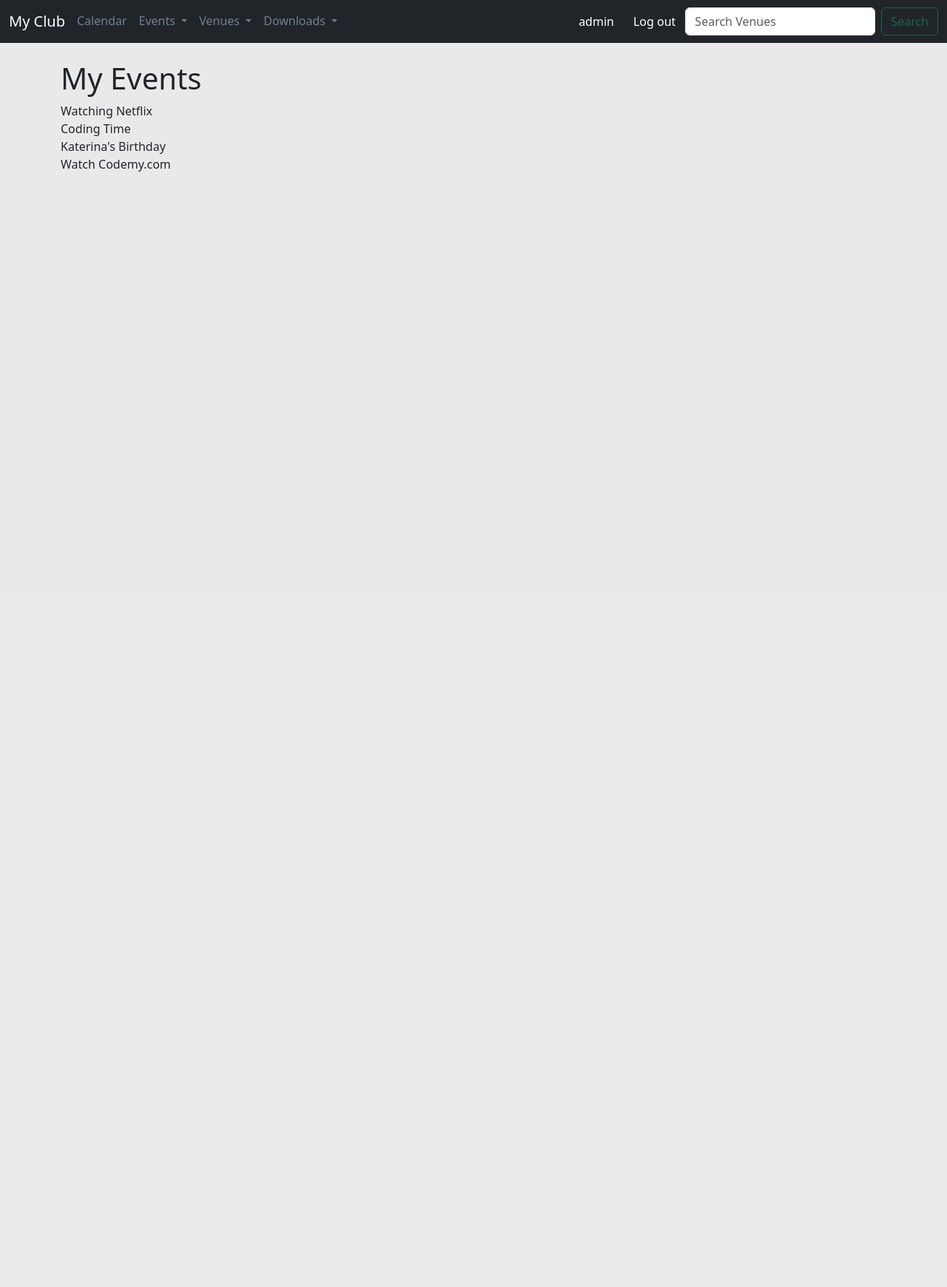
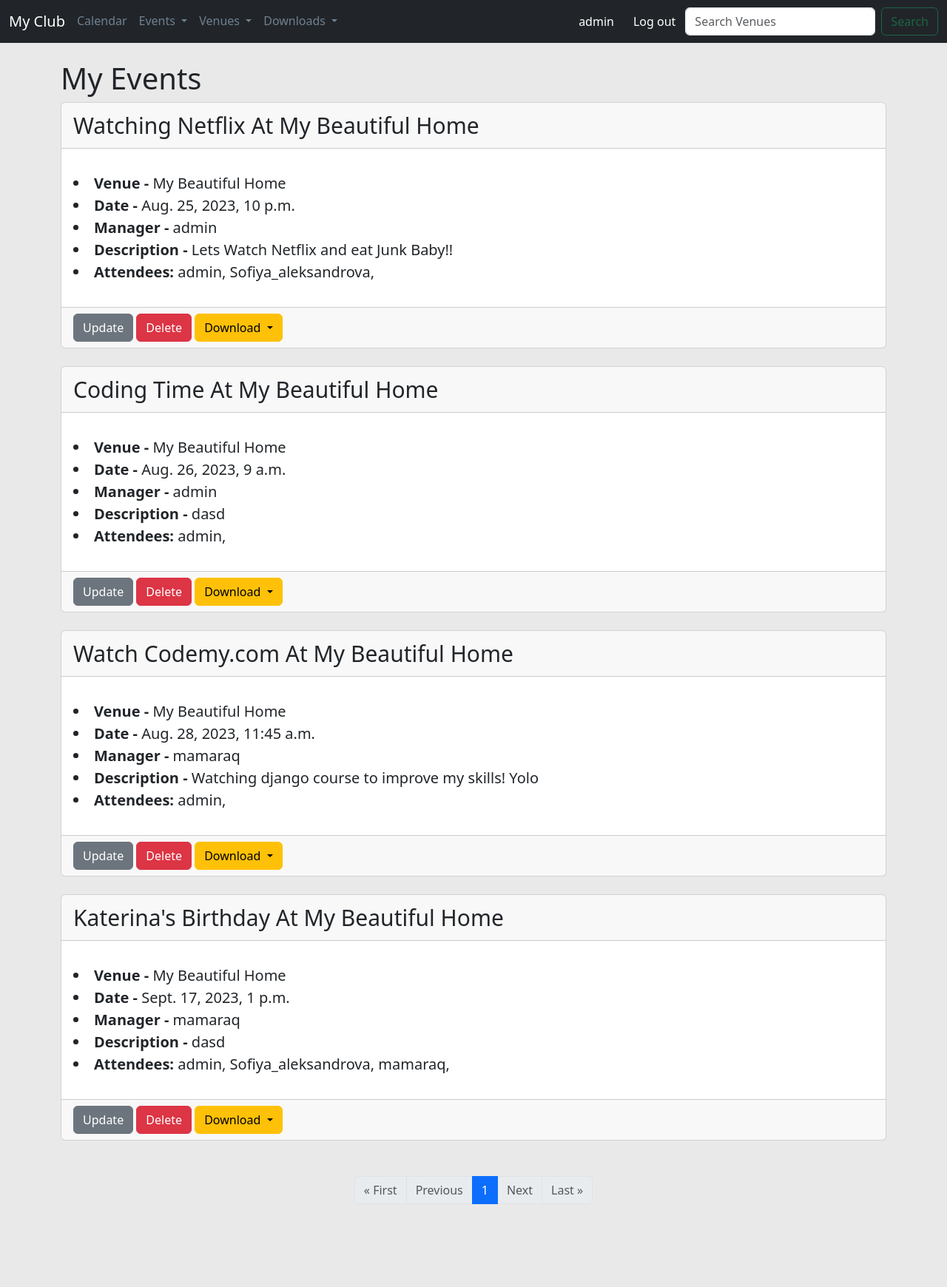
Before and after one commit to PetarIvanov47/event-manager, a Django app: page /my_events in a window 1280 px wide. Shown: the whole page at 74% size. Before the commit the page ends 232 px from the top, so only its background shows below. Run offline with Django 4.2, Linux system fonts and the light colour scheme; a user stored in the database is signed in; data comes from the database, SQL or seed files in the repository; both versions use the stored data as it was after the commit.

```diff
--- a/events/templates/events/my_events.html
+++ b/events/templates/events/my_events.html
@@ -4,7 +4,92 @@
     <h1>
         My Events
     </h1>
-    {% for event in events %}
-        {{ event }}<br/>
-    {% endfor %}
+
+{% for event in events %}
+<div class="card">
+    <div class="card-header" style="font-size: 30px">
+        {{ event }} At {{ event.venue }}
+    </div>
+    <div class="card-body">
+        <p class="card-text">
+            <li style="font-size: 20px"><strong>Venue - </strong>{{ event.venue }}</li>
+            <li style="font-size: 20px"><strong>Date - </strong>{{ event.event_data }}</li>
+            <li style="font-size: 20px"><strong>Manager - </strong>{{ event.manager }}</li>
+            <li style="font-size: 20px"><strong>Description - </strong>{{ event.description }}</li>
+            <li style="font-size: 20px"><strong>Attendees: </strong>
+                {% for user in event.attendees.all %}
+                    {{ user }},
+                {% endfor %}
+            </li>
+        </p>
+    </div>
+    {% if user.is_authenticated %}
+        {% if user == event.manager or user.is_superuser %}
+    <div class="card-footer text-body-secondary">
+        <a href="{% url 'update-event' event.id %}" class="btn btn-secondary">Update</a>
+        <a href="{% url 'delete-event' event.id %}" class="btn btn-danger">Delete</a>
+
+        <div class="btn-group">
+            <button class="btn btn-warning dropdown-toggle" type="button" data-bs-toggle="dropdown"
+                    aria-expanded="false">
+                Download
+            </button>
+            <ul class="dropdown-menu">
+                <li><a class="dropdown-item" href="{% url 'event-text' event.id %}">Download Text File</a></li>
+                <li><a class="dropdown-item" href="{% url 'event-csv' event.id %}">Download CSV File</a></li>
+                <li><a class="dropdown-item" href="{% url 'event-pdf' event.id %}">Download PDF File</a></li>
+            </ul>
+        </div>
+    </div>
+        {% endif %}
+    {% endif %}
+</div>
+
+<br/>
+{% endfor %}
+<br/>
+<nav aria-label="...">
+    <ul class="pagination justify-content-center">
+        {% if events.has_previous %}
+        <li class="page-item">
+            <a class="page-link" href="?page=1">&laquo; First</a>
+        </li>
+        <li class="page-item">
+            <a class="page-link" href="?page={{ events.previous_page_number }}">Previous</a>
+        </li>
+        {% else %}
+        <li class="page-item disabled">
+            <a class="page-link" tabindex="-1" aria-disabled="true">&laquo; First</a>
+        </li>
+        <li class="page-item disabled">
+            <a class="page-link" tabindex="-1" aria-disabled="true">Previous</a>
+        </li>
+
+        {% endif %}
+
+        {% for i in events.paginator.page_range %}
+        <li class="page-item {% if events.number == i %}active{% endif %}">
+            <a class="page-link" href="?page={{ i }}">{{ i }}</a>
+        </li>
+        {% endfor %}
+
+        {% if events.has_next %}
+        <li class="page-item">
+            <a class="page-link" href="?page={{ events.next_page_number }}">Next</a>
+        </li>
+        <li class="page-item">
+            <a class="page-link" href="?page={{ events.paginator.num_pages }}">Last &raquo;</a>
+        </li>
+        {% else %}
+        <li class="page-item disabled">
+            <a class="page-link" tabindex="-1" aria-disabled="true">Next</a>
+        </li>
+        <li class="page-item disabled">
+            <a class="page-link" tabindex="-1" aria-disabled="true">Last &raquo;</a>
+        </li>
+        {% endif %}
+    </ul>
+</nav>
+<br/><br/><br/><br/>
+
 {% endblock %}
--- a/events/templates/events/navbar.html
+++ b/events/templates/events/navbar.html
@@ -110,16 +110,15 @@
                 </li>
 
             </ul>
-
+            {% if user.is_authenticated %}
             <a href="{% url 'home' %}" class="btn btn-dark">{{ user }}</a>
-            {% if user.is_authenticated %}
             <a href="{% url 'logout' %}" class="btn btn-dark">Log out</a>
             {% else %}
             <a href="{% url 'login' %}" class="btn btn-dark">Log in</a>
             {% endif %}
 
 
-            <form class="d-flex" role="search" method="POST" action="{% url 'search-venues' %}">
+            <form class="d-flex" role="search" method="POST" action="{% url 'home' %}">
                 {% csrf_token %}
                 <input class="form-control me-2" type="search" placeholder="Search Venues" aria-label="Search"
                        name="searched" id="search-input">
--- a/events/urls.py
+++ b/events/urls.py
@@ -8,7 +8,6 @@ urlpatterns = [
     path('add_venue', views.add_venue, name="add-venue"),
     path('list_venues', views.list_venues, name="list-venues"),
     path('show_venue/<venue_id>', views.show_venue, name="show-venue"),
-    path('search_venues', views.search_venues, name="search-venues"),
     path('update_venue/<venue_id>', views.update_venue, name="update-venue"),
     path('update_event/<event_id>', views.update_event, name="update-event"),
     path('add_event', views.add_event, name="add-event"),
--- a/events/views.py
+++ b/events/views.py
@@ -10,12 +10,21 @@ from django.http import HttpResponseRedirect
 from django.core.paginator import Paginator
 
 
+# Set up Pagination
+def set_paginator(request, obj, pages: int):
+    p = Paginator(obj, pages)
+    page = request.GET.get('page')
+    return p.get_page(page)
+
+
 def my_events(request):
     if request.user.is_authenticated:
         me = request.user.id
-        events = Event.objects.filter(attendees=me)
+        list_events = Event.objects.filter(attendees=me).order_by('event_data', 'name')
+        events = set_paginator(request, list_events, 5)
 
         return render(request, 'events/my_events.html', {'events': events})
+
     else:
         messages.success(request, f"You aren't Authorized To View This Page!")
         return redirect('home')
@@ -34,13 +43,6 @@ def delete_venue(request, venue_id):
 
 def delete_event(request, event_id):
     event = Event.objects.get(pk=event_id)
-    #
-    # if request.user.is_authenticated:
-    #     if event.manager == request.user.id:
-    #
-
-
-
 
     if request.method == "POST":
         event.delete()
@@ -110,17 +112,6 @@ def update_venue(request, venue_id):
     return render(request, 'events/update_venue.html', {'venue': venue, 'form': form})
 
 
-def search_venues(request):
-    if request.method == "POST":
-        searched = request.POST.get('searched', '')
-        venues = Venue.objects.filter(name__contains=searched).order_by('name')
-
-        return render(request, 'events/search_venues.html', {'searched': searched, 'venues': venues})
-
-    else:
-        return render(request, 'events/search_venues.html', {})
-
-
 def show_venue(request, venue_id):
     venue = Venue.objects.get(pk=venue_id)
     venue_owner = User.objects.get(pk=venue.owner)
@@ -128,11 +119,17 @@ def show_venue(request, venue_id):
 
 
 def list_venues(request):
-    # Set up Pagination
-    p = Paginator(Venue.objects.all().order_by('name'), 5)
-    page = request.GET.get('page')
-    venues = p.get_page(page)
-    return render(request, 'events/venue.html', {'venues': venues})
+    if request.method == "POST":
+        searched = request.POST.get('searched', '')
+        venues = Venue.objects.filter(name__contains=searched).order_by('name')
+        all_venues = set_paginator(request, venues, 5)
+
+        return render(request, 'events/venue.html', {'all_venues': all_venues, 'searched': searched})
+
+    else:
+        venues = Venue.objects.all().order_by('name')
+        all_venues = set_paginator(request, venues, 5)
+        return render(request, 'events/venue.html', {'all_venues': all_venues})
 
 
 def add_venue(request):
@@ -157,11 +154,17 @@ def add_venue(request):
 
 
 def all_events(request):
-    # Set up Pagination
-    p = Paginator(Event.objects.all().order_by('event_data', 'name'), 5)
-    page = request.GET.get('page')
-    event_list = p.get_page(page)
-    return render(request, 'events/event_list.html', {'event_list': event_list})
+    if request.method == "POST":
+        searched = request.POST.get('searched', '')
+        events = Event.objects.filter(name__contains=searched).order_by('event_data', 'name')
+        event_list = set_paginator(request, events, 5)
+
+        return render(request, 'events/event_list.html', {'event_list': event_list, 'searched': searched})
+
+    else:
+        events = Event.objects.all().order_by('event_data', 'name')
+        event_list = set_paginator(request, events, 5)
+        return render(request, 'events/event_list.html', {'event_list': event_list})
 
 
 def home(request, year=datetime.now().year, month=datetime.now().strftime('%B')):
```
Also changed, not shown: events/templates/events/event_list.html (+13 -3 lines), events/templates/events/search_venues.html (deleted, +0 -55 lines), events/templates/events/venue.html (+15 -8 lines), db.sqlite3.
